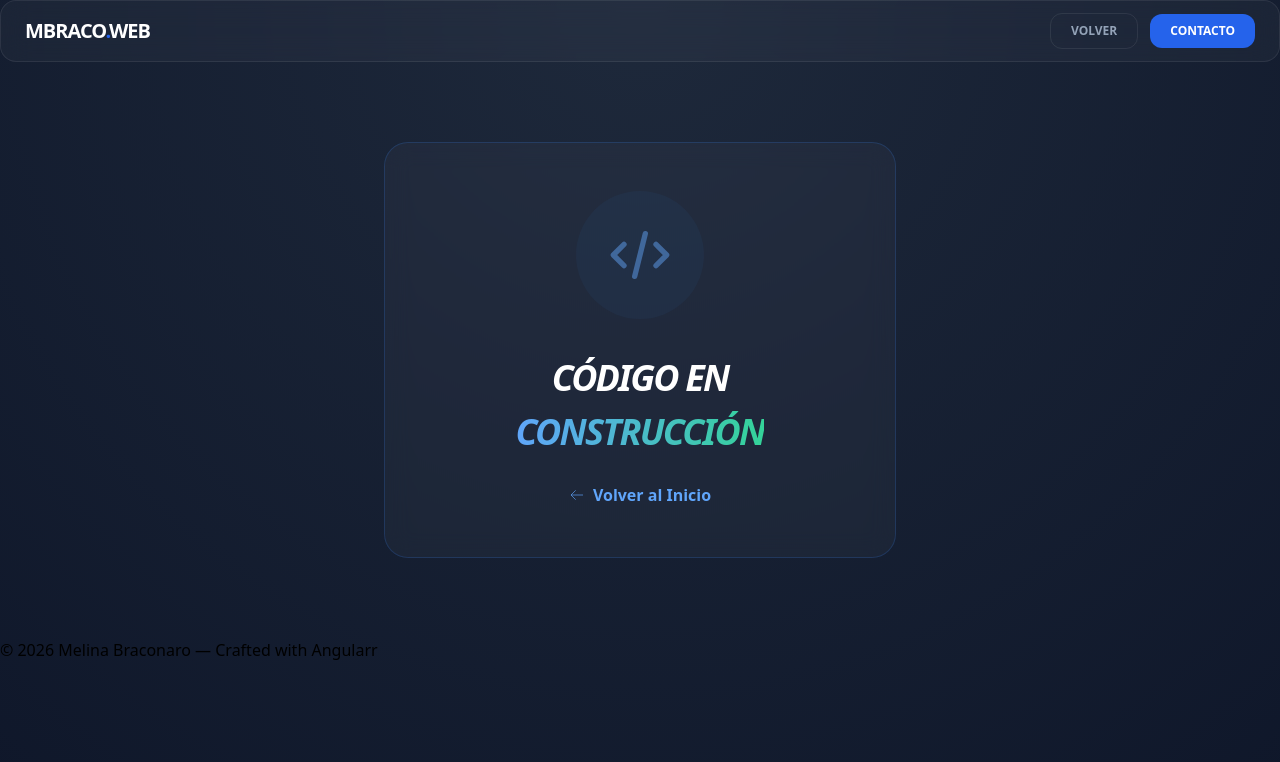
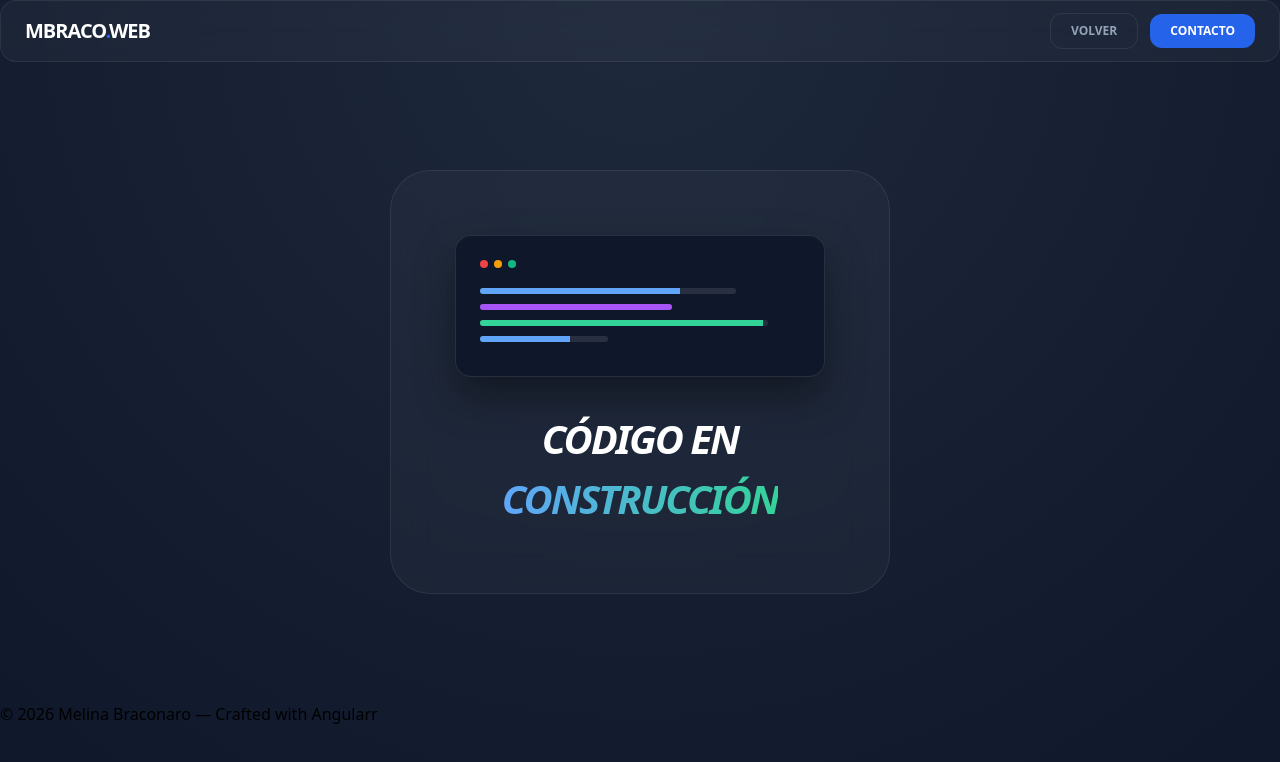
Before and after one commit to melina-braco/mi-portfolio, an Angular app: page /proyectos in a window 1280 px wide. Shown: the top 762 px of the page. Built offline with nearby package versions, Linux system fonts and the light colour scheme.

Commit message:
Minor Fix

```diff
--- a/src/app/pages/home/home.component.html
+++ b/src/app/pages/home/home.component.html
@@ -35,7 +35,7 @@
 <section class="py-10 px-2 sm:px-6">
   <div class="stats-container">
     <div class="stat-card">
-      <div class="stat-value">SSR</div>
+      <div class="stat-value">SR</div>
       <div class="stat-label">Arquitectura</div>
     </div>
 
--- a/src/working-in-progress/working-in-progress.component.html
+++ b/src/working-in-progress/working-in-progress.component.html
@@ -1,20 +1,24 @@
 <div class="wip-container">
+  <div class="bg-glow blue"></div>
+  <div class="bg-glow emerald"></div>
+
   <div class="wip-card">
-    <div class="icon-wrapper">
-      <svg class="code-icon" fill="none" stroke="currentColor" viewBox="0 0 24 24">
-        <path stroke-linecap="round" stroke-linejoin="round" stroke-width="2" d="M10 20l4-16m4 4l4 4-4 4M6 16l-4-4 4-4" />
-      </svg>
+    <div class="code-window">
+      <div class="window-header">
+        <span class="dot red"></span>
+        <span class="dot yellow"></span>
+        <span class="dot green"></span>
+      </div>
+      <div class="code-lines">
+        <div class="line line-1"></div>
+        <div class="line line-2"></div>
+        <div class="line line-3"></div>
+        <div class="line line-4"></div>
+      </div>
     </div>
 
     <h2 class="wip-title">
       Código en <span class="highlight">Construcción</span>
     </h2>
-
-    <a routerLink="/" class="btn-back">
-      <svg fill="none" stroke="currentColor" viewBox="0 0 24 24">
-        <path d="M10 19l-7-7m0 0l7-7m-7 7h18"/>
-      </svg>
-      Volver al Inicio
-    </a>
   </div>
 </div>
--- a/src/working-in-progress/working-in-progress.component.scss
+++ b/src/working-in-progress/working-in-progress.component.scss
@@ -1,90 +1,125 @@
-// Definimos variables locales (o usamos las globales si ya las tenés)
 :host {
-  --blue-accent: #60a5fa;
-  --emerald-accent: #34d399;
-  --glass-bg: rgba(255, 255, 255, 0.03);
-  --border-blue-faint: rgba(59, 130, 246, 0.2);
-  --bg-blue-faint: rgba(59, 130, 246, 0.1);
+  --code-blue: #60a5fa;
+  --code-emerald: #34d399;
+  --code-purple: #a855f7;
 }
 
 .wip-container {
-  min-height: 60vh;
+  min-height: 80vh;
   display: flex;
-  flex-direction: column;
   align-items: center;
   justify-content: center;
-  padding: 1.5rem;
-  margin: 3rem;
-  text-align: center;
+  position: relative;
+  overflow: hidden;
 }
 
 .wip-card {
-  background: var(--glass-bg);
-  backdrop-filter: blur(12px);
-  // ---
-  padding: 3rem;
-  border-radius: 1.5rem;
-  border: 1px solid var(--border-blue-faint);
-  max-width: 32rem;
-  width: 100%;
+  background: rgba(255, 255, 255, 0.03);
+  backdrop-filter: blur(20px);
+  border: 1px solid rgba(255, 255, 255, 0.08);
+  padding: clamp(2rem, 5vw, 4rem);
+  border-radius: 2.5rem;
+  text-align: center;
+  max-width: 500px;
+  width: 90%;
+  z-index: 10;
 }
 
-.icon-wrapper {
-  width: 8rem;
-  height: 8rem;
-  background-color: var(--bg-blue-faint);
-  border-radius: 9999px;
+// Ventana de código
+.code-window {
+  background: #0f172a; // Fondo oscuro tipo VSCode
+  border-radius: 1rem;
+  padding: 1.5rem;
+  margin-bottom: 2rem;
+  box-shadow: 0 20px 40px rgba(0, 0, 0, 0.4);
+  border: 1px solid rgba(255, 255, 255, 0.1);
+  text-align: left;
+}
+
+.window-header {
   display: flex;
-  align-items: center;
-  justify-content: center;
-  margin: 0 auto 2rem auto;
-  animation: pulse 2s cubic-bezier(0.4, 0, 0.6, 1) infinite;
-
-  .code-icon {
-    width: 4rem;
-    height: 4rem;
-    color: var(--blue-accent);
+  gap: 6px;
+  margin-bottom: 1.25rem;
+  .dot {
+    width: 8px; height: 8px; border-radius: 50%;
+    &.red { background: #ef4444; }
+    &.yellow { background: #f59e0b; }
+    &.green { background: #10b981; }
   }
 }
 
+// Líneas de código animadas
+.line {
+  height: 6px;
+  border-radius: 3px;
+  margin-bottom: 10px;
+  background: rgba(255, 255, 255, 0.1);
+  position: relative;
+  overflow: hidden;
+
+  &::after {
+    content: '';
+    position: absolute;
+    left: 0; top: 0; height: 100%; width: 0;
+    animation: typeLines 3s infinite;
+  }
+}
+
+.line-1 { width: 80%; &::after { background: var(--code-blue); animation-delay: 0s; } }
+.line-2 { width: 60%; &::after { background: var(--code-purple); animation-delay: 0.5s; } }
+.line-3 { width: 90%; &::after { background: var(--code-emerald); animation-delay: 1s; } }
+.line-4 { width: 40%; &::after { background: var(--code-blue); animation-delay: 1.5s; } }
+
+@keyframes typeLines {
+  0% { width: 0; }
+  40%, 60% { width: 100%; }
+  100% { width: 0; }
+}
+
 .wip-title {
-  font-size: clamp(2rem, 5vw, 2.25rem);
+  font-size: clamp(1.5rem, 4vw, 2.5rem);
   font-weight: 900;
   color: white;
-  margin-bottom: 1.5rem;
-  letter-spacing: -0.05em;
   text-transform: uppercase;
   font-style: italic;
+  letter-spacing: -0.05em;
 
   .highlight {
-    background: linear-gradient(to right, var(--blue-accent), var(--emerald-accent));
+    background: linear-gradient(to right, #60a5fa, #34d399);
     -webkit-background-clip: text;
     background-clip: text;
     color: transparent;
   }
 }
 
+.wip-subtitle {
+  color: #64748b;
+  margin: 1rem 0 2rem;
+  font-size: 0.9rem;
+}
+
+// Reutilizamos tu botón "Volver" con el efecto que nos gustó
 .btn-back {
-  color: var(--blue-accent);
-  font-weight: 700;
-  transition: color 0.3s ease;
   display: inline-flex;
   align-items: center;
-  justify-content: center;
   gap: 0.5rem;
+  padding: 0.75rem 1.5rem;
+  background: rgba(255, 255, 255, 0.05);
+  border: 1px solid rgba(255, 255, 255, 0.1);
+  border-radius: 1rem;
+  color: #94a3b8;
+  font-weight: 700;
   text-decoration: none;
+  transition: all 0.3s ease;
 
   &:hover {
+    transform: translateY(-3px) scale(1.05);
+    background: rgba(255, 255, 255, 0.1);
     color: white;
+    box-shadow: 0 10px 20px rgba(0,0,0,0.2);
+
+    svg { transform: translateX(-3px); }
   }
 
-  svg {
-    width: 1rem;
-    height: 1rem;
-  }
+  svg { width: 1rem; height: 1rem; transition: transform 0.3s; }
 }
-
-@keyframes pulse {
-  0%, 100% { opacity: 1; }
-  50% { opacity: .5; }
-}
```
Also changed, not shown: src/assets/img/logo.jpeg (added).
